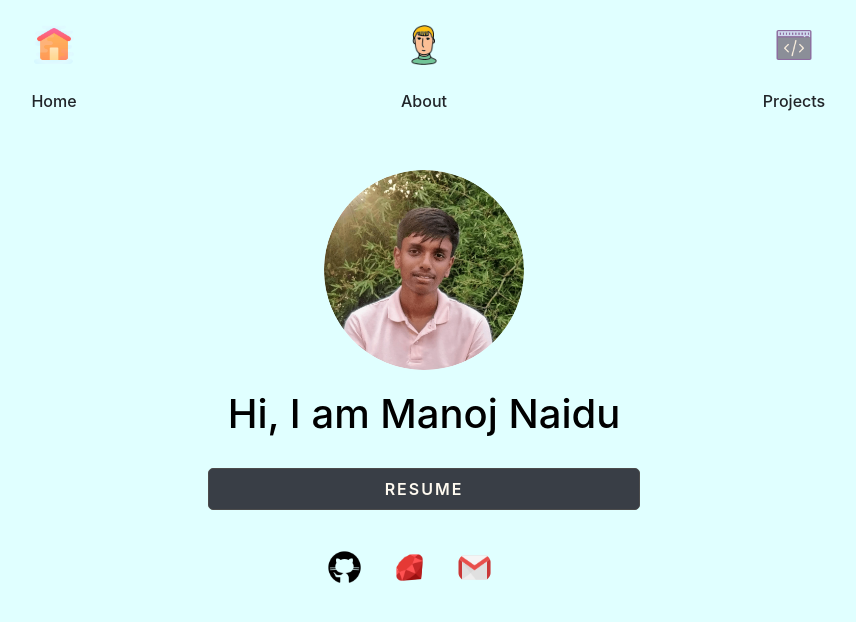
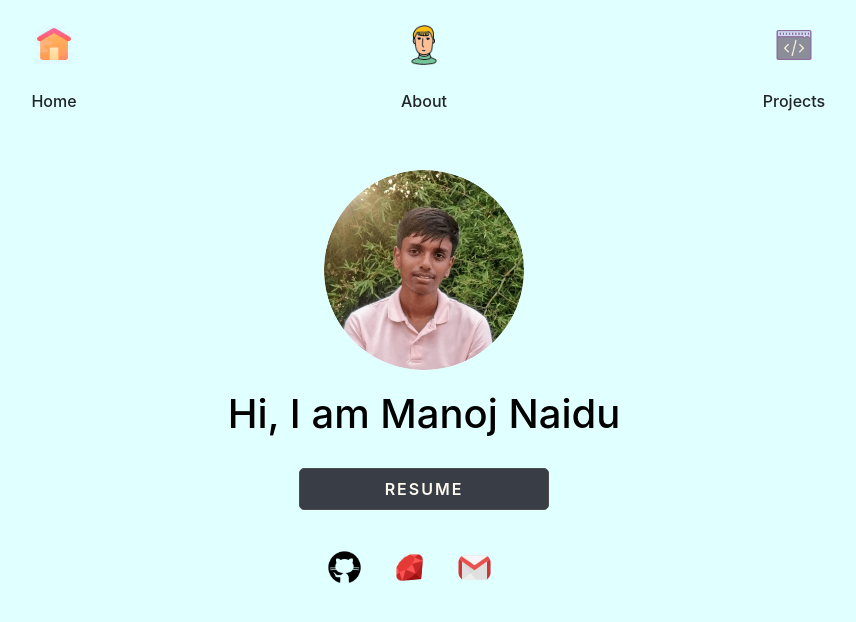
Before and after one commit to manojnaidu619/my-portfolio, a Vue app: page / in a window 1280 px wide. Shown: the top 622 px of the page, without its empty margins (216-1072 px from the left). Built offline with nearby package versions, Linux system fonts and the light colour scheme.

Commit message:
Edited resume button width

```diff
--- a/src/components/Home.vue
+++ b/src/components/Home.vue
@@ -46,7 +46,7 @@ export default {
  }
 
  #resume-btn{
-    width: 40%;
+    width: 250px;
     padding: 8px;
     font-size: 16px;
     font-weight: 600;
```
